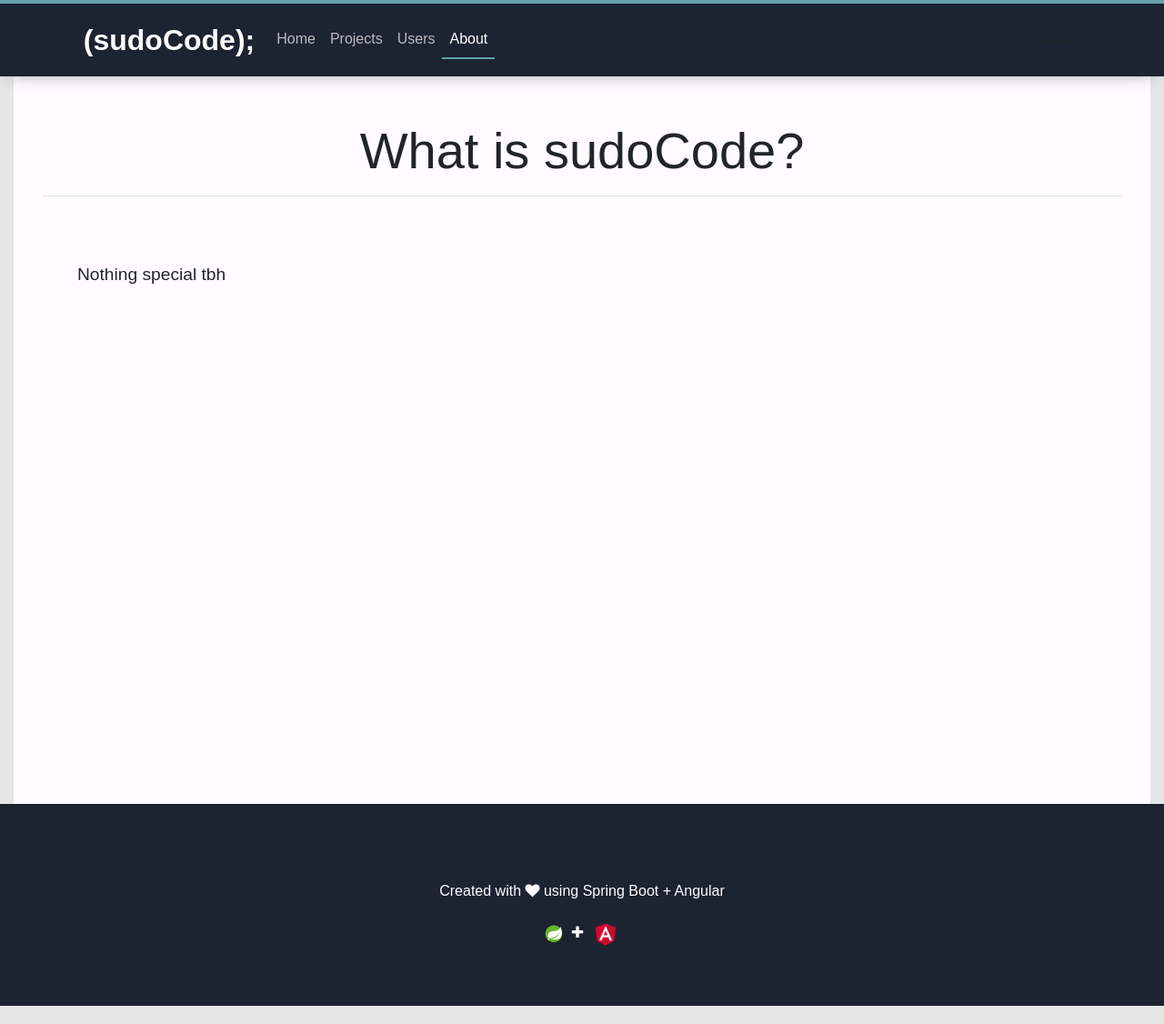
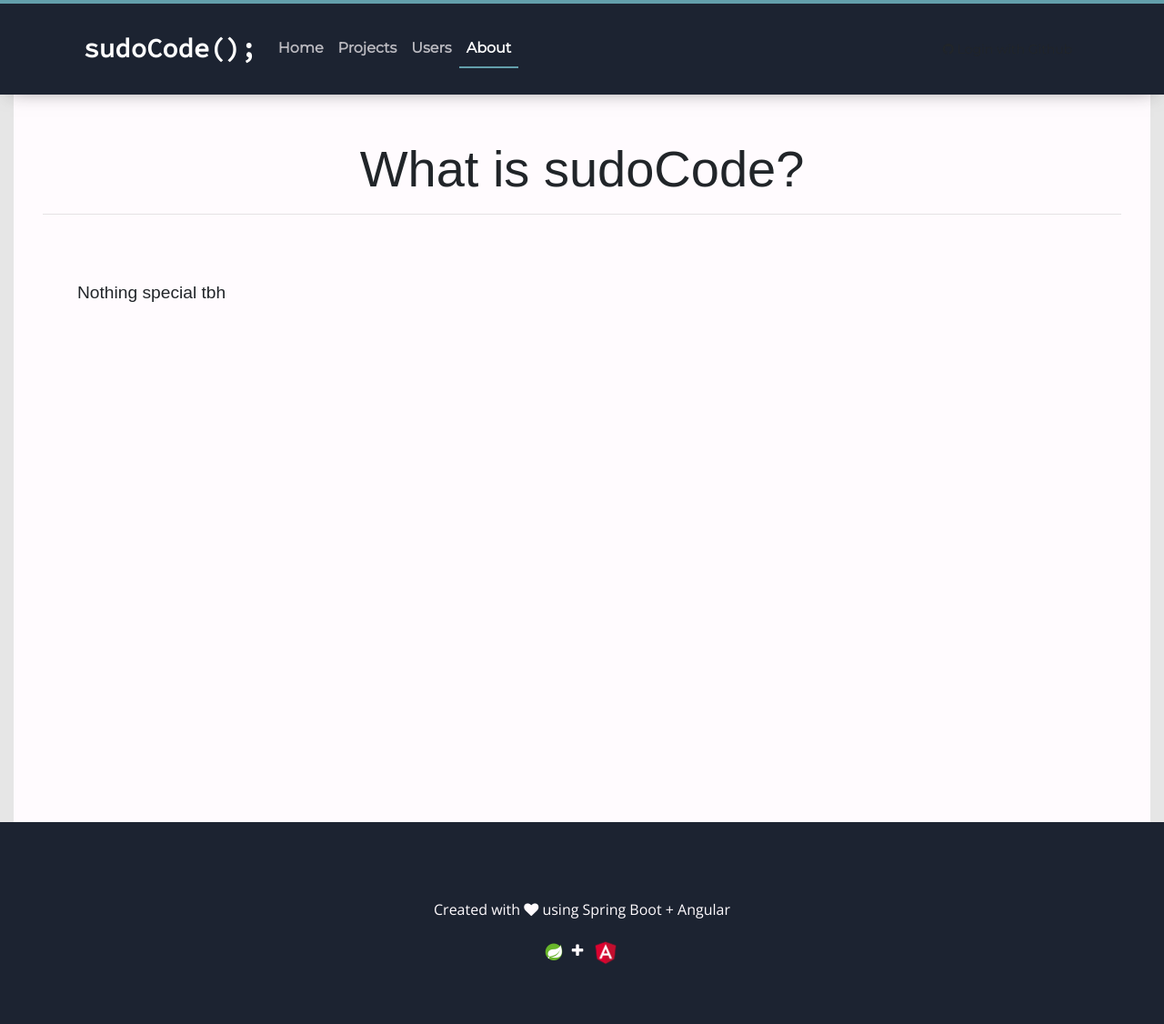
Before and after one commit to abrandell/sudocode-client, an Angular app: page /about in a window 1280 px wide. Shown: the whole page at 91% size. Built offline with nearby package versions, Linux system fonts and the light colour scheme; no server answers.

Commit message:
imported fonts

```diff
--- a/src/_variables.scss
+++ b/src/_variables.scss
@@ -1,5 +1,6 @@
 //$dark: rgb(25, 23, 22);
 //@import url('https://fonts.googleapis.com/css?family=Montserrat|Varela+Round');
+@import url('https://fonts.googleapis.com/css?family=Montserrat|Open+Sans|Source+Code+Pro');
 
 $dark: rgb(28, 35, 49);
 $background-light: rgba(255, 251, 254, 1);
@@ -8,10 +9,11 @@ $primary: $blue;
 $primary-hover: rgba(99, 159, 171, 1);
 $light-gray-line-border: #e6e6e6 2px solid;
 $bg-gray: #e6e6e6;
-$font-family-primary: Montserrat, sans-serif;
-$font-family-secondary: "Valera Round", sans-serif;
+$font-family-primary: 'Montserrat', sans-serif;
+$font-family-secondary: 'Open Sans', sans-serif;
 $font-size-base: 1rem;
-$font-family-base: "Valera Round", sans-serif;
+$font-family-base: 'Open Sans', sans-serif;
+$font-family-code: 'Source Code Pro', monospace;
 
 $colors: (
   primary: $primary,
--- a/src/app/comment/comment-card/comment-card.component.scss
+++ b/src/app/comment/comment-card/comment-card.component.scss
@@ -30,6 +30,7 @@
       grid-template-rows: repeat(2, auto);
 
       .login {
+        font-family: $font-family-primary;
         margin-left: 1rem;
         font-size: 1rem;
         margin-bottom: 0;
--- a/src/app/navbar/navbar.component.html
+++ b/src/app/navbar/navbar.component.html
@@ -1,6 +1,6 @@
 <nav class="navbar navbar-expand-sm navbar-dark">
   <div id="inner-nav" class="container max-width-wrapper">
-    <a class="navbar-brand" routerLink="/">(sudoCode);</a>
+    <a class="navbar-brand" routerLink="/">sudoCode();</a>
     <button (click)="collapsed = !collapsed" class="navbar-toggler" data-toggle="collapse" data-target="#mainNav">
       <span class="navbar-toggler-icon"></span>
     </button>
--- a/src/app/navbar/navbar.component.scss
+++ b/src/app/navbar/navbar.component.scss
@@ -3,7 +3,7 @@
 .navbar {
   background-color: color(dark) !important;
   font-size: .9rem;
-  font-family: Montserrat, sans-serif;
+  font-family: 'Montserrat', sans-serif;
   min-height: 60px;
   padding-bottom: 0;
   padding-top: 0;
@@ -12,24 +12,21 @@
   border-top: 4px solid color(primary-hover);
 
   .navbar-brand {
-    font-size: 2rem;
+    font-family: $font-family-code !important;
+    font-size: 1.8rem;
     font-weight: 700;
   }
 
   .container {
     width: 88vw;
-    min-height: 80px;
+    min-height: 100px;
 
     .nav-link {
-      //border: 5px solid $dark;
       font-size: 1rem;
       letter-spacing: 0;
-      //box-sizing: border-box;
-      //-moz-box-sizing: border-box;
-      //-webkit-box-sizing: border-box;
       cursor: pointer;
       color: rgba(255, 251, 254, .7);
-      font-weight: 500;
+      font-weight: 700;
 
       &:hover {
         color: white;
--- a/src/app/project/project-card/project-card.component.html
+++ b/src/app/project/project-card/project-card.component.html
@@ -7,10 +7,10 @@
   </div>
 
   <div id="project-card" class="container">
-    <h4><a class="title" (click)="getDetails()">{{project?.title}}</a>
+    <h3><a class="title" (click)="getDetails()">{{project?.title}}</a>
       <span id="difficulty" class="badge font-weight-normal" [style.color]="service.setColor(project?.difficulty)">
       [{{project?.difficulty | uppercase }}]</span>
-    </h4>
+    </h3>
     <div id="preview-content">
       <!-- todo add tags like stack overflow -->
       <div class="text-body" id="description">{{project?.description | ellipsis:500 }}</div>
--- a/src/app/project/project-card/project-card.component.scss
+++ b/src/app/project/project-card/project-card.component.scss
@@ -40,8 +40,9 @@
 
     .title {
       color: $dark;
-      font-family: "Montserrat", sans-serif;
+      font-family: $font-family-primary;
       font-weight: 500;
+      font-size: 2.2rem;
 
       &:hover {
         color: $primary-hover;
@@ -58,6 +59,7 @@
         word-wrap: break-spaces;
         white-space: pre-wrap;
         padding-bottom: 2rem;
+        font-family: $font-family-secondary;
 
       }
 
--- a/src/app/project/project-detail/project-detail.component.scss
+++ b/src/app/project/project-detail/project-detail.component.scss
@@ -60,6 +60,7 @@ max-width: 90%;
       white-space: pre-wrap;
 
       .text {
+        font-family: $font-family-secondary;
         font-size: 1rem;
         word-wrap: break-spaces;
         padding-bottom: 2rem;
```
Also changed, not shown: src/app/comment/comment-card/comment-card.component.ts (indentation only).
